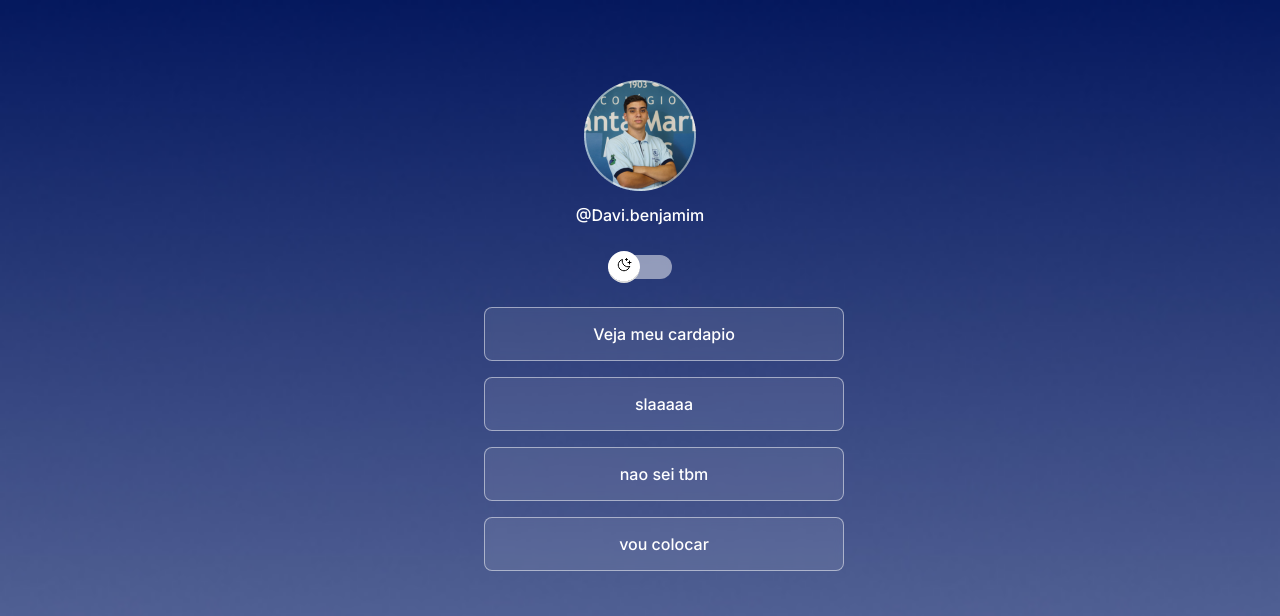
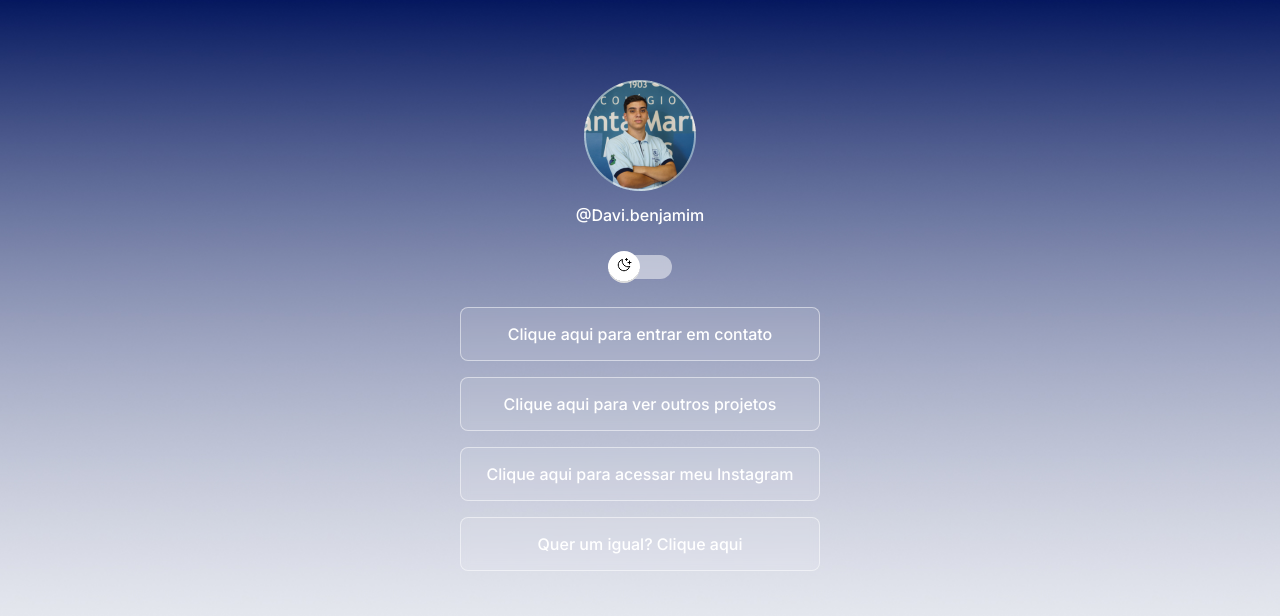
Before and after one commit to ArtMix532/Dav.Links, a plain HTML site: page index.html in a window 1280 px wide. Shown: the top 616 px of the page. Drawn offline with nearby package versions, Linux system fonts and the light colour scheme.

Commit message:
add README

```diff
--- a/index.html
+++ b/index.html
@@ -28,18 +28,18 @@
     </div>
     <ul>
         <li>
-            <a href="#">Veja meu cardapio</a>
+            <a href=" https://wa.me/qr/PRC5FIIYTPPII1 " target="_blank"
+            >Clique aqui para entrar em contato</a>
         </li>
         <li>
-            <a href="#">slaaaaa</a>
+            <a href="https://github.com/ArtMix532" target="_blank">Clique aqui para ver outros projetos</a>
         </li>
         <li>
-            <a href="#"
-            >nao sei tbm</a>
+            <a href="https://www.instagram.com/davi.benjamim/" target="_blank"
+            >Clique aqui para acessar meu Instagram</a>
         </li>
         <li>
-            <a href="#" target="_blank"
-            >vou colocar</a>
+            <a href=" https://wa.me/qr/PRC5FIIYTPPII1 " target="_blank">Quer um igual? Clique aqui</a>
         </li>
     </ul>
         <div id="social-links">
--- a/style.css
+++ b/style.css
@@ -29,7 +29,8 @@ background-position: top center;
 background-size: cover;
 */
 /*background: color image repeat position/size */
-background: var(--bg-url) top center/cover;
+background: var(--bg-url) no-repeat top center/cover;
+height: 100vh;
 }
 body * {
     font-family: 'Inter', sans-serif;
@@ -40,7 +41,7 @@ body * {
 /*container*/
 
 #container {
-    width: 360px;
+    width: 100%;
    /* margin-right: auto;
     margin-left: auto;
     margin-top: 56px;
@@ -50,6 +51,7 @@ body * {
    margin: 56px auto 0px;
    padding: 0 24px;
    text-align: center;
+   max-width: 588px;
 }
 
 /*Profile*/
@@ -161,3 +163,11 @@ body * {
         text-align: center;
 
     }
+    @media (min-width: 700px) {
+        :root {
+            --bg-url: url(./assets/bg-desktop.jpg);
+        }
+        .light {
+            --bg-url: url(./assets/bg-desktop-light.jpg);
+        }
+    }
```
Also changed, not shown: .github/preview.jpg (added), assets/bg-desktop-light.jpg (added), assets/bg-desktop.jpg (added), 1 other file.
